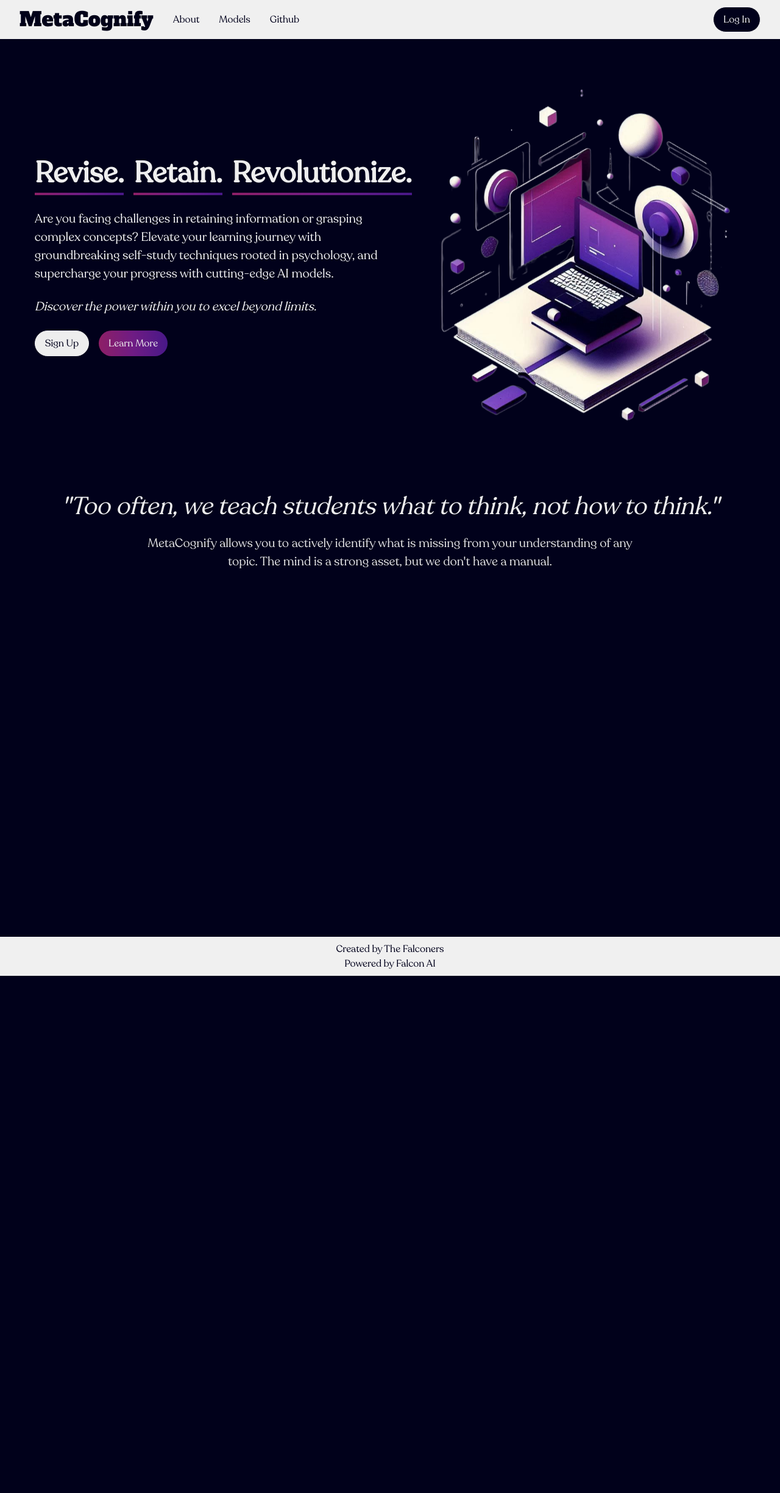
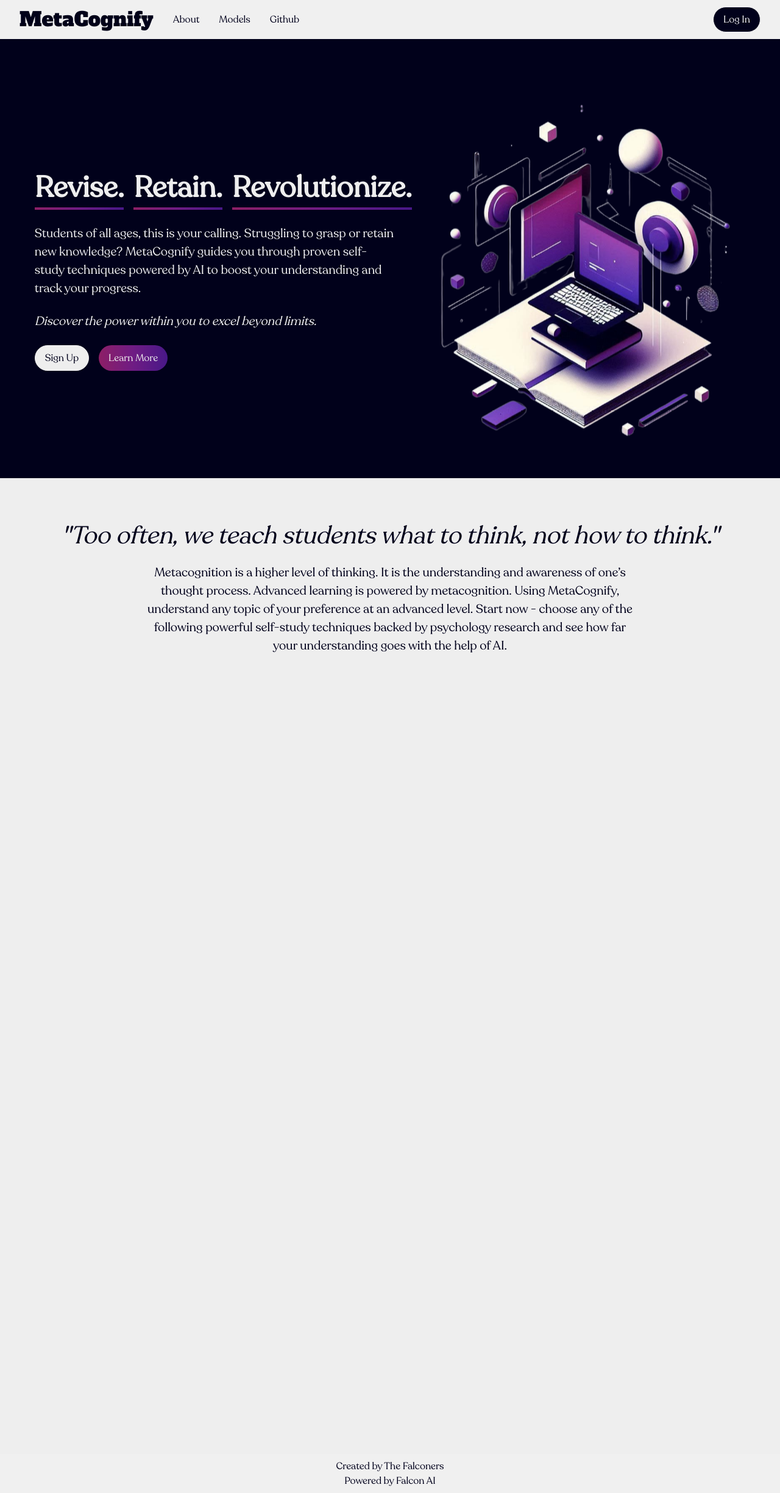
Before and after one commit to AnshanaM/meta-cognify, a Next.js app: page / in a window 1280 px wide. Shown: the whole page at 61% size. Before the commit the page ends 1600 px from the top, so only its background shows below. Built offline with nearby package versions, Linux system fonts and the light colour scheme.

Commit message:
Front end upgrade - content refined and rearrangement of landing page components

```diff
--- a/src/app/globals.css
+++ b/src/app/globals.css
@@ -56,7 +56,7 @@ main, .nav-bar, body {
 .logo-text {
   font-family: AlfaSlabOne;
   color: hsl(240, 93%, 5%);
-  font-size: 2.0rem; /* Adjust this value as needed */
+  font-size: 2.0rem;
 }
 
 /* .nav-bar-content {
@@ -149,7 +149,7 @@ button {
   justify-content: center;
   align-items: center;
   padding: 3rem;
-  height: 80vh;
+  height: 86vh;
 }
 
 .text-section {
@@ -232,25 +232,38 @@ button {
   height: 4px;
   background: linear-gradient(to right, #8D1F66, #6F1C84, #481888);
 }
+/* Section with white background */
 .about-techniques {
-  height:100vh;
+  height: 100vh;
   display: flex;
   flex-direction: column;
   align-items: center;
   padding: 4rem 2rem;
   text-align: center;
+  background-color: rgb(238, 238, 238); /* White background */
 }
 
-.heading-text {
+/* Section with #01011B background */
+.additional-section {
+  height: 100vh;
+  display: flex;
+  flex-direction: column;
+  align-items: center;
+  padding: 4rem 2rem;
+  text-align: center;
+  background-color: rgb(238, 238, 238); /* Dark background */
+}
+
+.heading-text{
   font-size: 2.5rem;
   margin-bottom: 1rem;
-  color: #F0F0F0; /* Or any color that fits your theme */
+  color: #01011B; /* Or any color that fits your theme */
 }
 
 .description-text {
   font-size: 1.25rem;
   max-width: 800px;
-  color: #E0E0E0; /* Or any color that fits your theme */
+  color: #01011B; /* Or any color that fits your theme */
 }
 .footer {
   display: flex;
--- a/src/app/page.tsx
+++ b/src/app/page.tsx
@@ -10,7 +10,7 @@ export default function Home() {
             <h1 className="text-gradient-underline"><b>Retain.</b></h1>
             <h1 className="text-gradient-underline"><b>Revolutionize.</b></h1>
           </div>
-          <p>Are you facing challenges in retaining information or grasping complex concepts? Elevate your learning journey with groundbreaking self-study techniques rooted in psychology, and supercharge your progress with cutting-edge AI models.</p>
+          <p>Students of all ages, this is your calling. Struggling to grasp or retain new knowledge? MetaCognify guides you through proven self-study techniques powered by AI to boost your understanding and track your progress.</p>
           <p><i>Discover the power within you to excel beyond limits.</i></p>
           <div className="button-group">
             <button className="sign-up-button">Sign Up</button>
@@ -24,11 +24,20 @@ export default function Home() {
 
       {/* New heading and paragraph */}
       <section className="about-techniques">
-        <h1 className="heading-text"><i>"Too often, we teach students what to think, not how to think."</i></h1>
+        <i><h1 className="heading-text">"Too often, we teach students what to think, not how to think."</h1></i>
         <p className="description-text">
-          MetaCognify allows you to actively identify what is missing from your understanding of any topic. The mind is a strong asset, but we don't have a manual.
+        Metacognition is a higher level of thinking.
+        It is the understanding and awareness of one’s thought process. Advanced learning is powered by metacognition.
+        Using MetaCognify, understand any topic of your preference at an advanced level.
+        Start now - choose any of the following powerful self-study techniques backed by psychology research and see how far your understanding goes with the help of AI.
         </p>
       </section>
+
+      {/* New section with dark background */}
+      <section className="additional-section">
+        {/* Add any content you want for this section */}
+      </section>
+
       <div className="footer">
         <p>Created by The Falconers</p>
         <p>Powered by Falcon AI</p>
```
Also changed, not shown: public/left.png (added), public/right.png (added).
